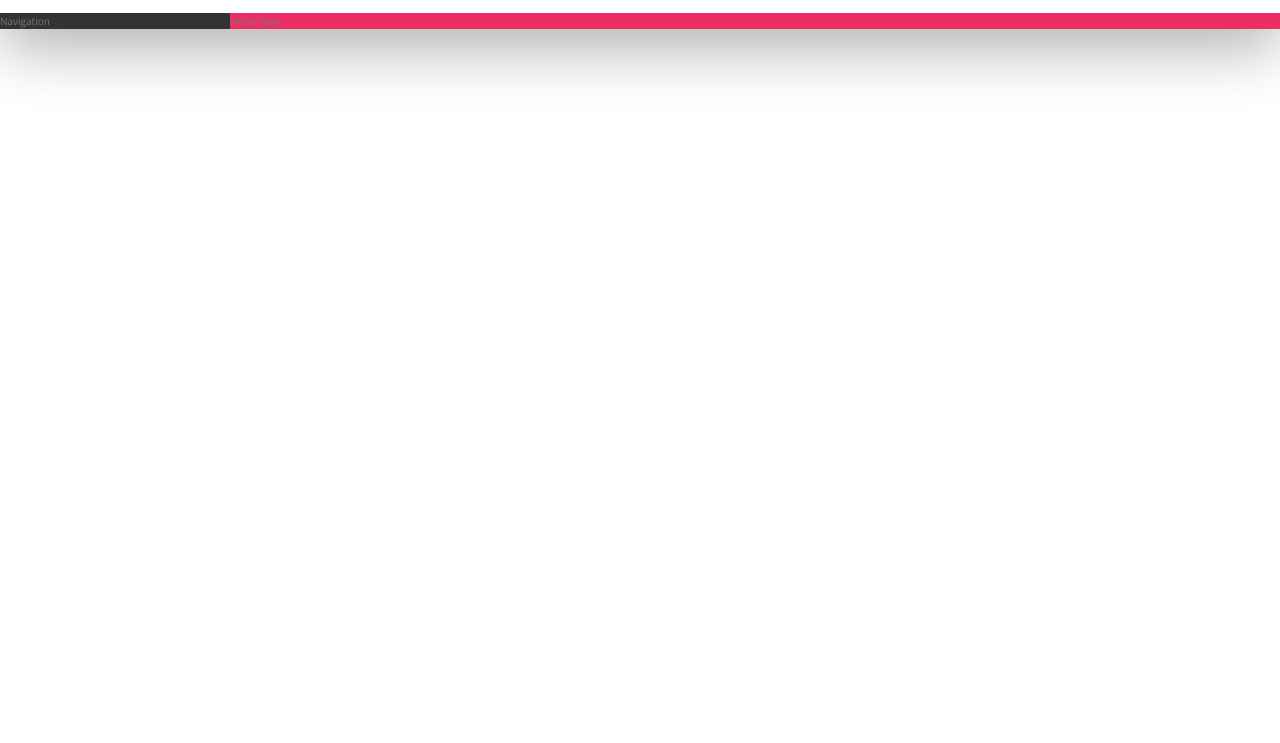
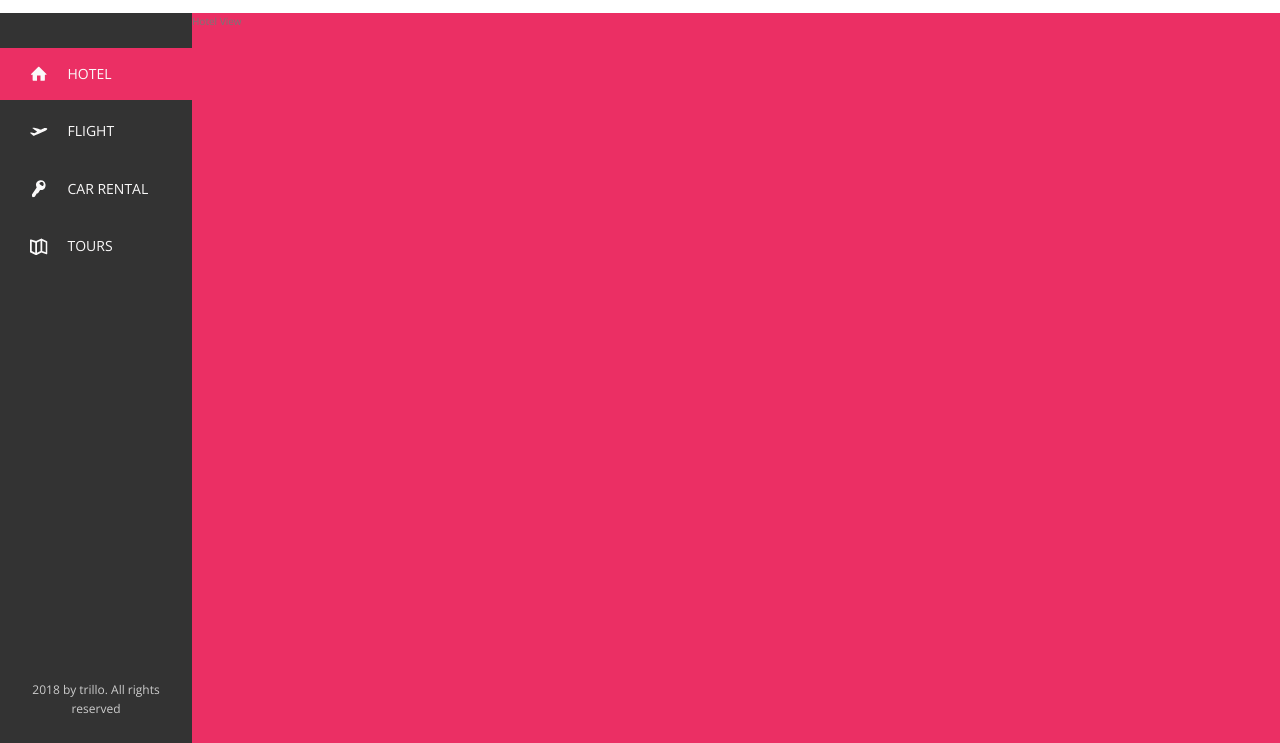
Before and after one commit to gustavomaes/Trillo-Project, a website: page index.html in a window 1280 px wide. Shown: the part 57-800 px from the top of the page. Drawn offline with nearby package versions, Linux system fonts and the light colour scheme.

Commit message:
fix height in container, add navigation bar

```diff
--- a/index.html
+++ b/index.html
@@ -49,10 +49,52 @@
             </nav>
         </header>
 
+
         <div class="content">
+
             <nav class="sidebar">
-                Navigation
+                <ul class="side-nav">
+                    <li class="side-nav__item side-nav__item--active">
+                        <a href="#" class="side-nav__link">
+                            <svg class="side-nav__icon">
+                                <use xLink:href="img/sprite.svg#icon-home"></use>
+                            </svg>
+                            <span>Hotel</span>
+                        </a>
+                    </li>
+                    <li class="side-nav__item">
+                        <a href="#" class="side-nav__link">
+                            <svg class="side-nav__icon">
+                                <use xLink:href="img/sprite.svg#icon-aircraft-take-off"></use>
+                            </svg>
+                            <span>Flight</span>
+                        </a>
+                    </li>
+                    <li class="side-nav__item">
+                        <a href="#" class="side-nav__link">
+                            <svg class="side-nav__icon">
+                                <use xLink:href="img/sprite.svg#icon-key"></use>
+                            </svg>
+                            <span>car rental</span>
+                        </a>
+                    </li>
+                    <li class="side-nav__item">
+                        <a href="#" class="side-nav__link">
+                            <svg class="side-nav__icon">
+                                <use xLink:href="img/sprite.svg#icon-map"></use>
+                            </svg>
+                            <span>tours</span>
+                        </a>
+                    </li>
+
+                </ul>
+
+                <div class="legal">2018 by trillo. All rights reserved</div>
             </nav>
+
+
+
+
             <main class="hotel-view">
                 Hotel View
             </main>
--- /dev/null
+++ b/sass/components/_side-navigation.scss
@@ -0,0 +1,75 @@
+.side-nav {
+    font-size: 1.4rem;
+    list-style: none;
+    margin-top: 3.5rem;
+
+    flex:1;
+    flex-direction: column;
+
+
+    &__item {
+        position: relative;
+
+        &:not(:last-child) {
+            margin-bottom: .5rem;
+        }
+
+        &::before {
+            content: "";
+            position: absolute;
+            top: 0;
+            left: 0;
+            height: 100%;
+            width: .3rem;
+            background-color: var(--color-primary);
+            transform: scaleY(0);
+            transition: transform .2s,
+                        width .4s cubic-bezier(1,0,0,1) .2s,
+                        background-color .1s;
+
+
+        }
+
+        &:hover::before,
+        &--active::before {
+            transform: scaleY(1);
+            width: 100%;
+        }
+
+        &:active::before {
+            background-color: var(--color-primary-light)
+        }
+    }
+
+
+
+
+    &__link:link,
+    &__link:visited, {
+        color: var(--color-gray-light-1);
+        text-decoration: none;
+        text-transform: uppercase;
+        display: block;
+        padding: 1.5rem 3rem;
+        position: relative;
+        z-index: 10;
+
+        display: flex;
+        align-items: center;
+
+    }
+
+    &__icon {
+        width: 1.75rem;
+        height: 1.75rem;
+        margin-right: 2rem;
+        fill: currentColor;
+    }
+}
+
+.legal {
+    font-size: 1.2rem;
+    color: var(--color-gray-light-4);
+    text-align: center;
+    padding: 2.5rem;
+}
--- a/sass/layout/_container.scss
+++ b/sass/layout/_container.scss
@@ -1,7 +1,5 @@
 .container {
-    max-width: 100%;
-    background-color: var(--color-gray-light-1);
-    box-shadow: var(--shadow-dark);
-
-    min-height: 100%;
+    display: flex;
+    min-height: 100vh;
+    flex-direction: column;
 }
--- a/sass/layout/_content.scss
+++ b/sass/layout/_content.scss
@@ -1,3 +1,4 @@
 .content {
     display: flex;
+    flex: 1;
 }
--- a/sass/layout/_sidebar.scss
+++ b/sass/layout/_sidebar.scss
@@ -1,5 +1,9 @@
 .sidebar {
     background-color: var(--color-gray-dark-1);
+    // height: 100vh;
+    flex: 0 0 15%;
 
-    flex: 0 0 18%;
+    display: flex;
+    flex-direction: column;
+    justify-content: space-between;
 }
--- a/sass/main.scss
+++ b/sass/main.scss
@@ -10,6 +10,7 @@
 @import "abstract/variables";
 
 //Components
+@import "components/side-navigation";
 
 
 //Layout
--- a/sass/pages/_hotel-view.scss
+++ b/sass/pages/_hotel-view.scss
@@ -2,5 +2,4 @@
     background-color: var(--color-primary);
 
     flex: 1;
-
 }
```
Also changed, not shown: css/style.css.
